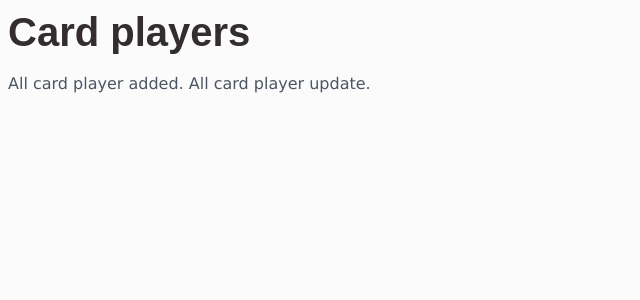
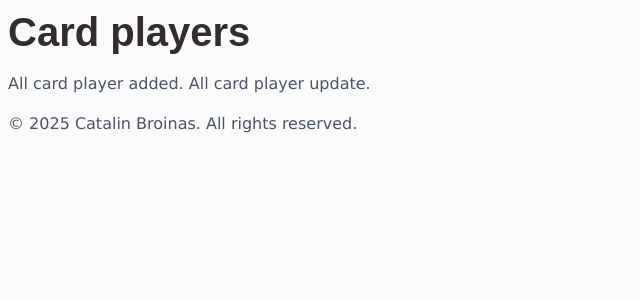
Before and after one commit to catalinbroinas/card-players, a React (Vite) app: page / in a window 1280 px wide. Shown: the top 300 px of the page, without its empty margins (0-640 px from the left). Built offline with nearby package versions, Linux system fonts and the light colour scheme.

Commit message:
feat(Footer): add static UI

```diff
--- a/src/react/App.jsx
+++ b/src/react/App.jsx
@@ -1,5 +1,6 @@
 import Header from "./components/layout/Header";
 import MainContent from "./components/layout/MainContent";
+import Footer from "./components/layout/Footer";
 
 function App() {
   return (
@@ -12,7 +13,9 @@ function App() {
         <MainContent />
       </main>
 
-      <footer></footer>
+      <footer>
+        <Footer />
+      </footer>
     </div>
   );
 }
--- /dev/null
+++ b/src/react/components/layout/Footer.jsx
@@ -0,0 +1,12 @@
+
+function Footer() {
+  return (
+    <section className="footer">
+      <p className="footer__text">
+        © 2025 Catalin Broinas. All rights reserved.
+      </p>
+    </section>
+  );
+}
+
+export default Footer;
```
